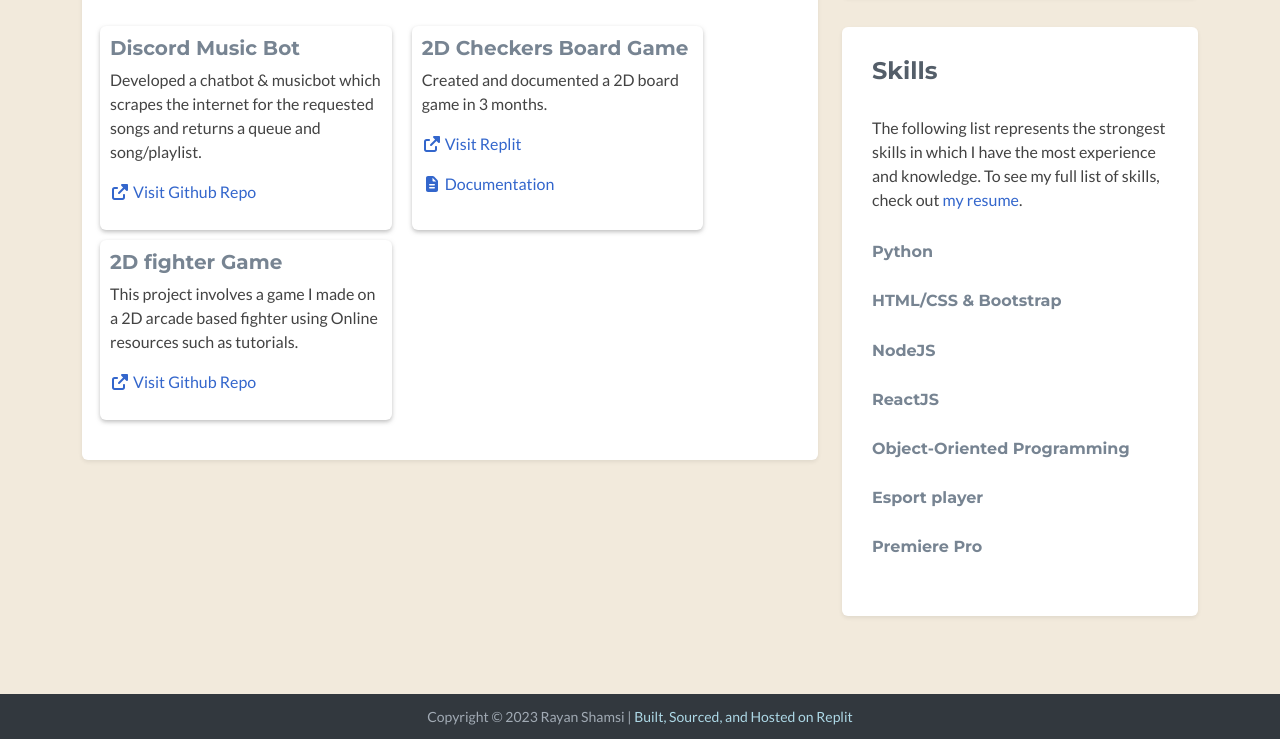
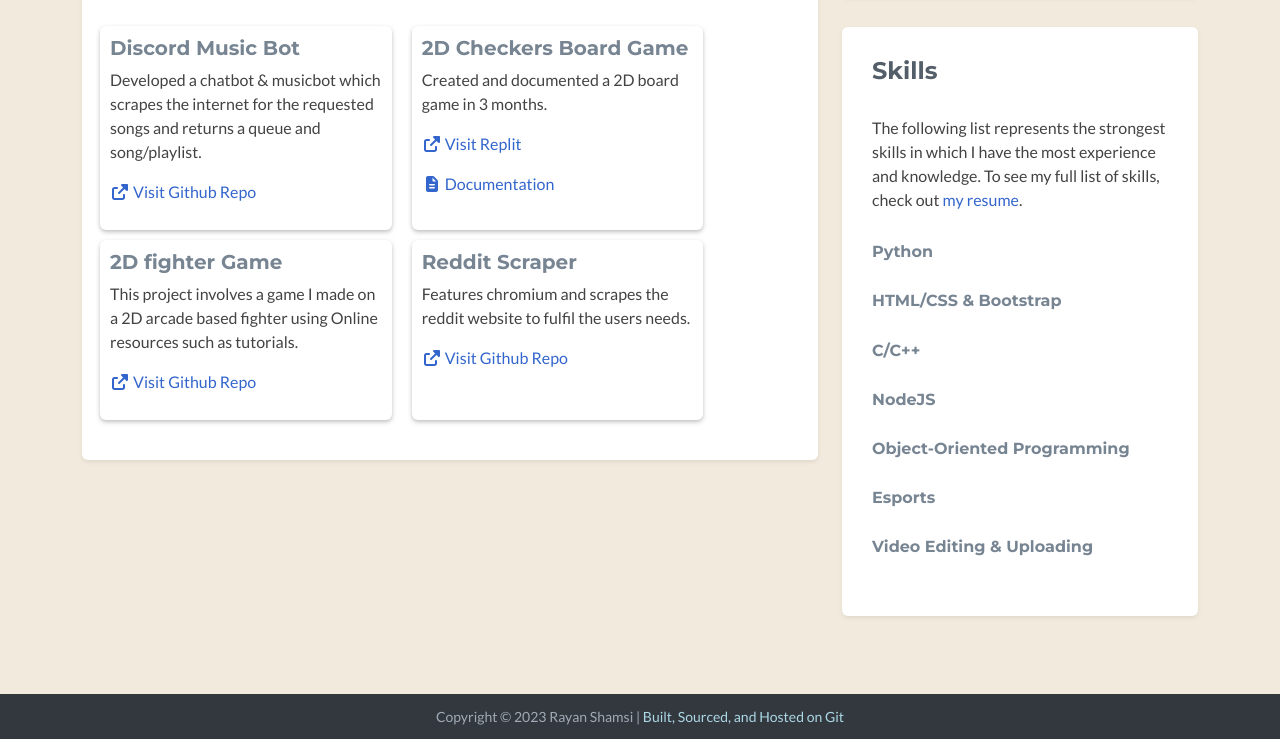
Before and after one commit to RiptCodes/resume, a plain HTML site: page index.html in a window 1280 px wide. Shown: the part 1273-2012 px from the top of the page. Drawn offline with Linux system fonts and the light colour scheme; no server answers.

Commit message:
Added more projects

```diff
--- a/index.html
+++ b/index.html
@@ -168,6 +168,14 @@
                 <p><a class="more-link" href="https://github.com/RiptCodes/2dFighter" target="_blank"><i
                       class="fas fa-external-link-alt"></i> Visit Github Repo</a></p>
               </div>
+              <div class="col col-12 col-md-5 rounded">
+                <h5 class="title">
+                  Reddit Scraper
+                </h5>
+                <p class="summary">Features chromium and scrapes the reddit website to fulfil the users needs.</p>
+                <p><a class="more-link" href="https://github.com/RiptCodes/RedditBot" target="_blank"><i
+                        class="fas fa-external-link-alt"></i> Visit Github Repo</a></p>
+              </div>
               <!--//item-->
 
             </div>
@@ -303,12 +311,12 @@
                   <h3 class="level-title">HTML/CSS & Bootstrap</h3>
                 </div>
                 <div class="item">
-                  <h3 class="level-title">NodeJS</h3>
+                  <h3 class="level-title">C/C++</h3>
                 </div>
                 <!--//item-->
                 <!--//item-->
                 <div class="item">
-                  <h3 class="level-title">ReactJS</h3>
+                  <h3 class="level-title">NodeJS</h3>
                 </div>
                 <!--//item-->
                 <div class="item">
@@ -316,11 +324,11 @@
                 </div>
                 <!--//item-->
                 <div class="item">
-                  <h3 class="level-title">Esport player</h3>
+                  <h3 class="level-title">Esports</h3>
                 </div>
                 <!--//item-->
                 <div class="item">
-                  <h3 class="level-title">Premiere Pro</h3>
+                  <h3 class="level-title">Video Editing & Uploading</h3>
                 </div>
                 <!--//item-->
 
@@ -344,7 +352,7 @@
   <footer class="footer">
     <div class="container text-center">
       <small class="copyright">Copyright © 2023 Rayan Shamsi | <a href="https://replit.com/@RayanShamsi" target="_blank"
-          style="color: lightblue">Built, Sourced, and Hosted on Replit</a></small>
+          style="color: lightblue">Built, Sourced, and Hosted on Git</a></small>
     </div>
     <!--//container-->
   </footer>
```
Also changed, not shown: 1 other file.
